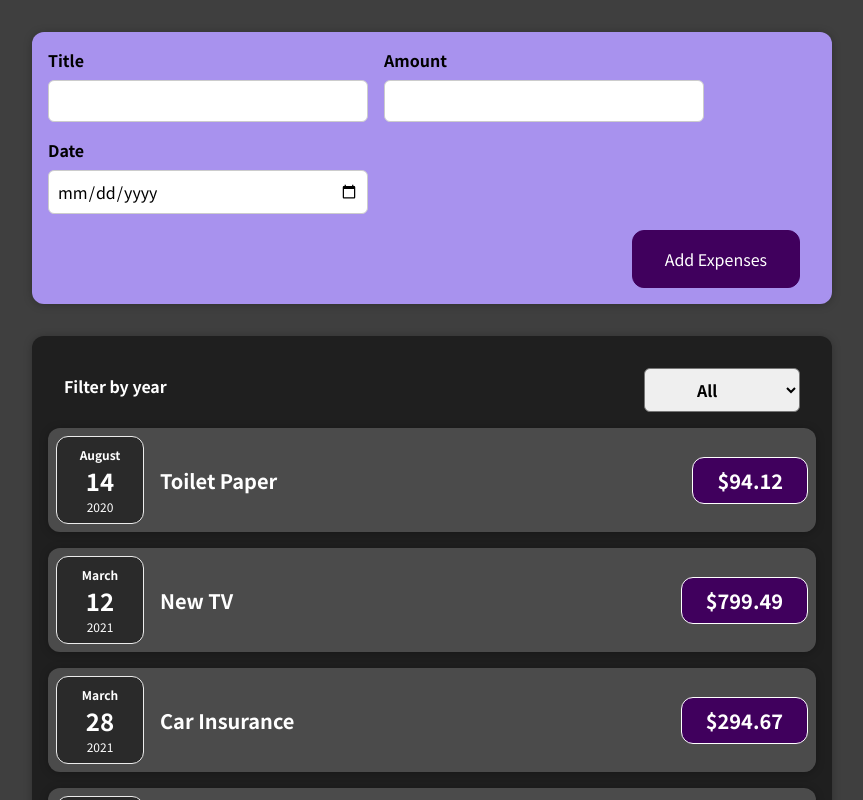
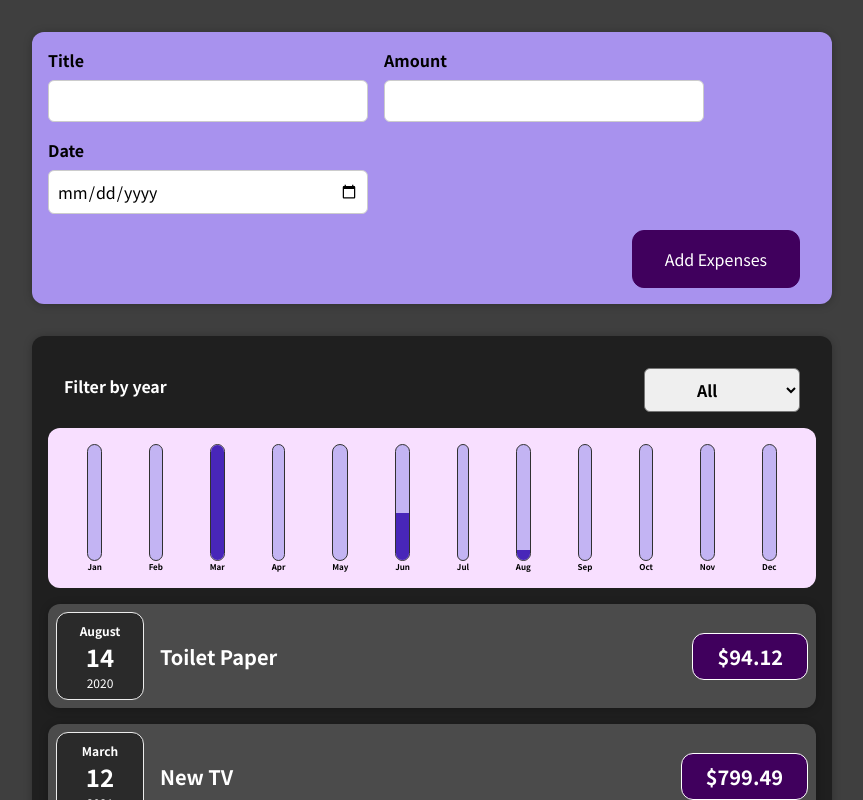
Before and after one commit to shaiy/complete-react-guide, a React (Create React App) app: page / in a window 1280 px wide. Shown: the top 800 px of the page, without its empty margins (208-1071 px from the left). Built offline with nearby package versions, Linux system fonts and the light colour scheme.

Commit message:
added chart

```diff
--- /dev/null
+++ b/src/components/Chart/Chart.css
@@ -0,0 +1,9 @@
+.chart {
+  padding: 1rem;
+  border-radius: 12px;
+  background-color: #f8dfff;
+  text-align: center;
+  display: flex;
+  justify-content: space-around;
+  height: 10rem;
+}
--- /dev/null
+++ b/src/components/Chart/Chart.js
@@ -0,0 +1,18 @@
+import React from 'react';
+import ChartBar from './ChartBar';
+import './Chart.css';
+
+const Chart = (props) => {
+  const dataPointsValues = props.dataPoints.map((dataPoint) => dataPoint.value);
+  const totalMaximum = Math.max(...dataPointsValues);
+
+  return (
+    <div className="chart">
+      {props.dataPoints.map((dataPoint) => (
+        <ChartBar value={dataPoint.value} maxValue={totalMaximum} label={dataPoint.label} key={dataPoint.key} />
+      ))}
+    </div>
+  );
+};
+
+export default Chart;
--- /dev/null
+++ b/src/components/Chart/ChartBar.css
@@ -0,0 +1,30 @@
+.chart-bar {
+  height: 100%;
+  display: flex;
+  flex-direction: column;
+  align-items: center;
+}
+
+.chart-bar__inner {
+  height: 100%;
+  width: 100%;
+  border: 1px solid #313131;
+  border-radius: 12px;
+  background-color: #c3b4f3;
+  overflow: hidden;
+  display: flex;
+  flex-direction: column;
+  justify-content: flex-end;
+}
+
+.chart-bar__fill {
+  background-color: #4826b9;
+  width: 100%;
+  transition: all 0.3s ease-out;
+}
+
+.chart-bar__label {
+  font-weight: bold;
+  font-size: 0.5rem;
+  text-align: center;
+}
--- /dev/null
+++ b/src/components/Chart/ChartBar.js
@@ -0,0 +1,21 @@
+import React from 'react';
+
+import './ChartBar.css';
+
+const ChartBar = (props) => {
+  let barFillHeight = '0%';
+
+  if (props.maxValue > 0) {
+    barFillHeight = Math.round((props.value / props.maxValue) * 100) + '%';
+  }
+  return (
+    <div className="chart-bar">
+      <div className="chart-bar__inner">
+        <div className="chart-bar__fill" style={{ height: barFillHeight }}></div>
+      </div>
+      <div className="chart-bar__label">{props.label}</div>
+    </div>
+  );
+};
+
+export default ChartBar;
--- a/src/components/Expenses/Expenses.js
+++ b/src/components/Expenses/Expenses.js
@@ -4,6 +4,7 @@
 import ExpenseItem from './ExpenseItem';
 import Card from '../UI/Card';
 import ExpensesFilter from './ExpensesFilter';
+import ExpensesChart from './ExpensesChart';
 
 const Expenses = (props) => {
   const [yearFilter, setYearFilter] = useState('All');
@@ -24,6 +25,7 @@
   return (
     <Card className="expenses">
       <ExpensesFilter selected={yearFilter} onFilterYearChange={handleFilterYearChange} />
+      <ExpensesChart expenses={expensesForDisplay} />
       {!expensesForDisplay.length && <p>No expenses to display</p>}
       {!!expensesForDisplay.length &&
         expensesForDisplay.map((expense) => <ExpenseItem key={expense.id} {...expense} />)}
--- /dev/null
+++ b/src/components/Expenses/ExpensesChart.js
@@ -0,0 +1,28 @@
+import React from 'react';
+import Chart from '../Chart/Chart';
+
+const ExpensesChart = (props) => {
+  const chartDataPoints = [
+    { label: 'Jan', value: 0 },
+    { label: 'Feb', value: 0 },
+    { label: 'Mar', value: 0 },
+    { label: 'Apr', value: 0 },
+    { label: 'May', value: 0 },
+    { label: 'Jun', value: 0 },
+    { label: 'Jul', value: 0 },
+    { label: 'Aug', value: 0 },
+    { label: 'Sep', value: 0 },
+    { label: 'Oct', value: 0 },
+    { label: 'Nov', value: 0 },
+    { label: 'Dec', value: 0 },
+  ];
+
+  for (const expense of props.expenses) {
+    const expenseMonth = expense.date.getMonth();
+    chartDataPoints[expenseMonth].value += expense.amount;
+  }
+
+  return <Chart dataPoints={chartDataPoints} />;
+};
+
+export default ExpensesChart;
```
Also changed, not shown: 1 other file (tests, documents, lock files or other folders).
